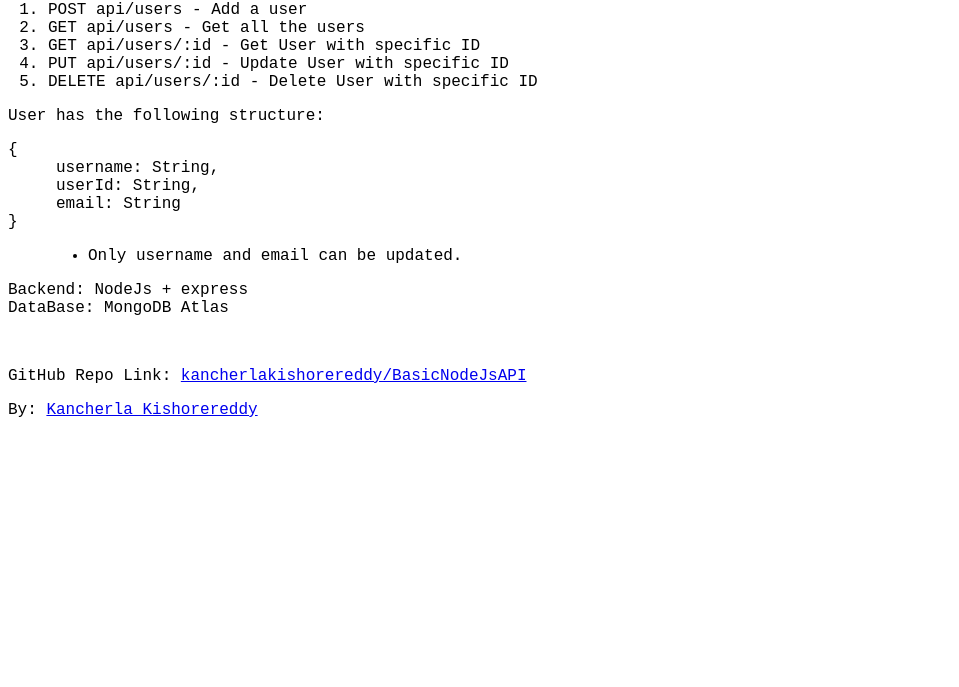
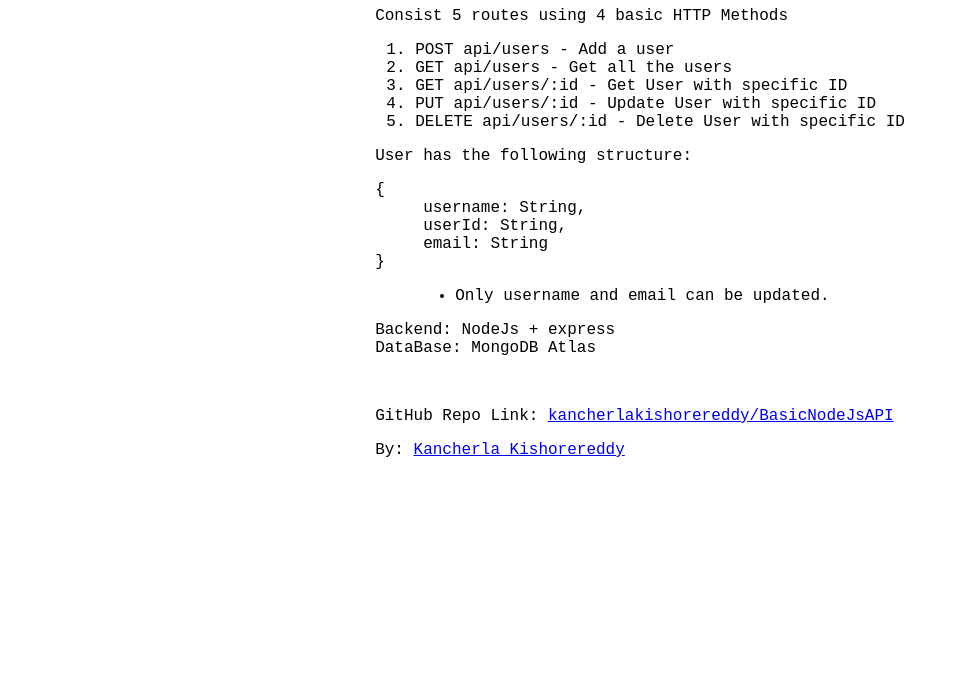
Before and after one commit to kishore881/BasicNodeJsAPI, a website: page views/index.html in a window 1280 px wide. Shown: the part 113-800 px from the top of the page, without its empty margins (0-959 px from the left). Drawn offline with Linux system fonts and the light colour scheme.

Commit message:
content aligned in index view

```diff
--- a/views/index.html
+++ b/views/index.html
@@ -1,16 +1,22 @@
 <!DOCTYPE html>
 <html lang="en">
+
 <head>
   <meta charset="UTF-8" />
   <meta name="viewport" content="width=device-width, initial-scale=1.0" />
   <title>Bitbro Basic NodeJs API</title>
   <style>
     body {
+      margin: 5vh auto;
+      display: flex;
+      justify-content: center;
       font-family: "Courier New", Courier, monospace;
     }
   </style>
 </head>
+
 <body>
+  <div>
     <h1 id="basicnodejsapi">BasicNodeJsAPI</h1>
     <p>Consist 5 routes using 4 basic HTTP Methods</p>
     <ol>
@@ -37,14 +43,14 @@
     <p>
       GitHub Repo Link:
       <a href="https://github.com/kancherlakishorereddy/BasicNodeJsAPI">
-        kancherlakishorereddy/BasicNodeJsAPI</a
-      >
+        kancherlakishorereddy/BasicNodeJsAPI</a>
     </p>
     <p>
       By:
       <a href="https://github.com/kancherlakishorereddy">
-        Kancherla Kishorereddy</a
-      >
+        Kancherla Kishorereddy</a>
     </p>
+  </div>
 </body>
+
 </html>
```
Lines whose indentation alone changed are shown as unchanged.
